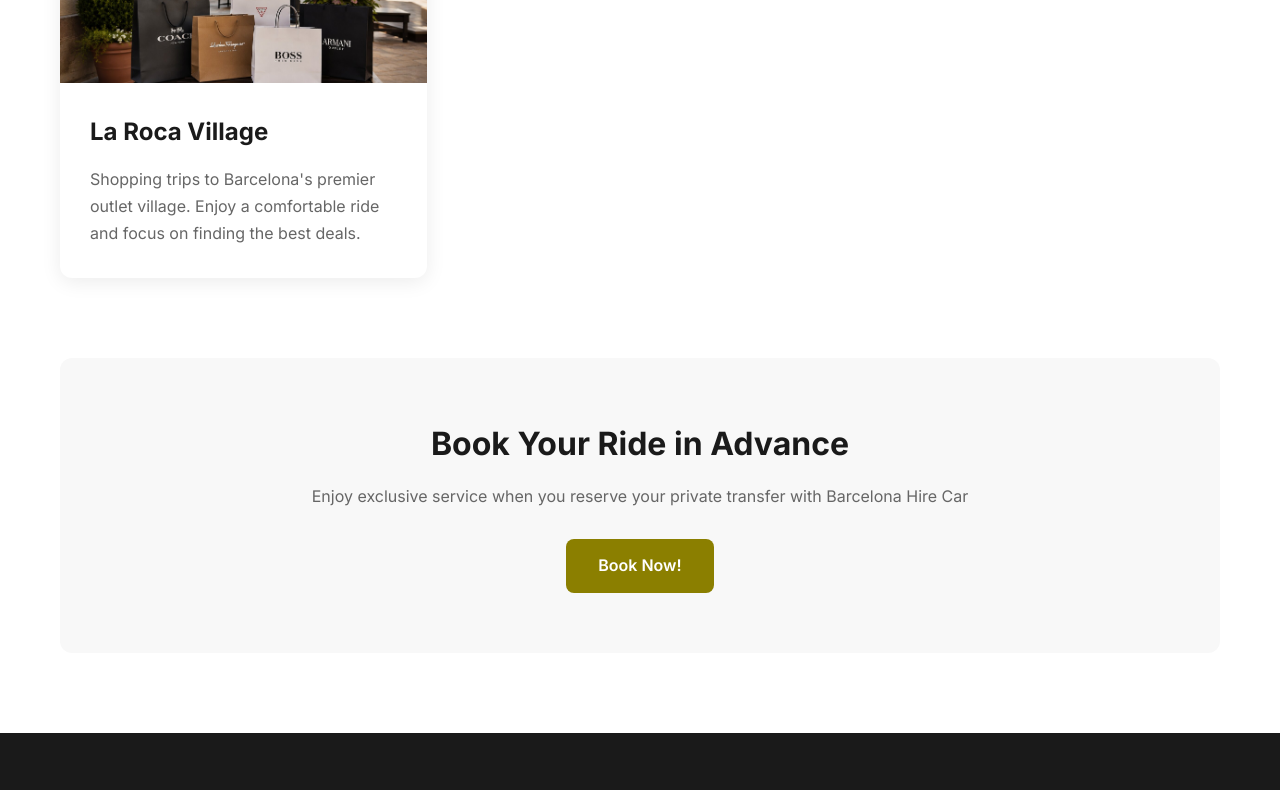
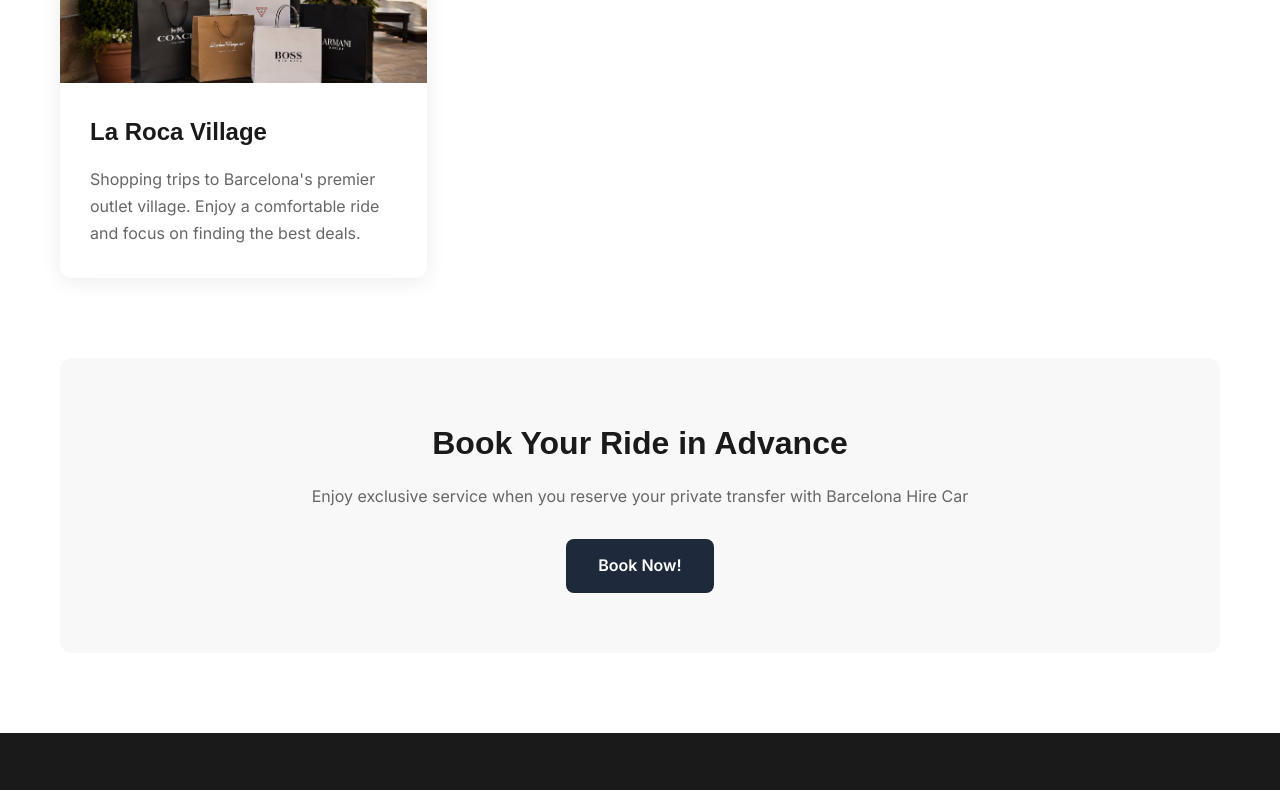
Before and after one commit to mohsin190554/Barcelona-Hire-Care, a website: page services.html in a window 1280 px wide. Shown: the part 1297-2087 px from the top of the page. Drawn offline with Linux system fonts and the light colour scheme.

Commit message:
Update services.html

```diff
--- a/services.html
+++ b/services.html
@@ -16,8 +16,8 @@
         }
 
         :root {
-            --primary-color: #8B7F00;
-            --primary-dark: #6d6300;
+            --primary-color: #1E293B;
+            --primary-dark: #0F172A;
             --text-dark: #1a1a1a;
             --text-light: #666;
             --bg-light: #f8f8f8;
@@ -26,7 +26,7 @@
         }
 
         body {
-            font-family: 'Inter', -apple-system, BlinkMacSystemFont, sans-serif;
+            font-family: 'Inter', sans-serif;
             color: var(--text-dark);
             line-height: 1.6;
         }
@@ -337,7 +337,7 @@
         }
 
         .footer-section a:hover {
-            color: var(--primary-color);
+            color: #ffffff;
         }
 
         .footer-bottom {
@@ -380,6 +380,7 @@
             .dropdown-toggle::after { transition: transform 0.3s; }
             .dropdown.mobile-open .dropdown-toggle::after { transform: rotate(180deg); }
         }
+            h1, h2, h3, h4, h5, h6 { font-family: sans-serif; }
     </style>
 </head>
 <body>
```
